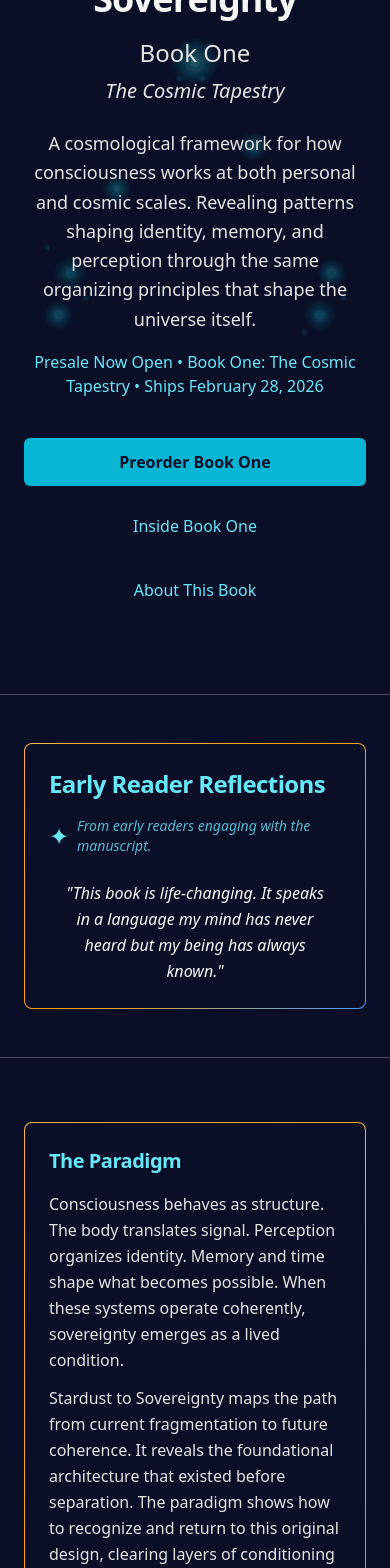
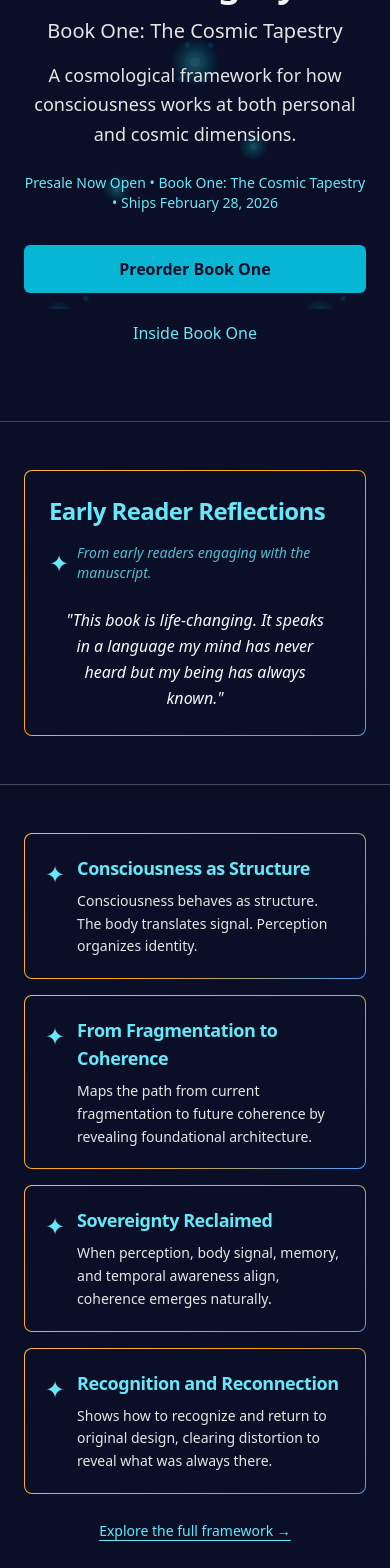
Before and after one commit to GgStardust/s2s-frontend-s2s-website, a Next.js app: page / in a window 390 px wide. Shown: the part 360-1928 px from the top of the page. Built offline with nearby package versions, Linux system fonts and the light colour scheme; no server answers.

Commit message:
Redesign homepage for mobile-first layout: replace boxes with concept cards, condense About This Publication, update hero subheader

```diff
--- a/app/globals.css
+++ b/app/globals.css
@@ -724,3 +724,8 @@ body {
     filter: brightness(0.4);
   }
 }
+
+/* Triangle clip-path for abstract card shapes */
+.clip-path-triangle {
+  clip-path: polygon(50% 0%, 0% 100%, 100% 100%);
+}
--- a/app/page.tsx
+++ b/app/page.tsx
@@ -4,7 +4,7 @@ import Button from '@/components/ui/Button';
 import NewsletterSignup from '@/components/NewsletterSignup';
 import PresaleBanner from '@/components/PresaleBanner';
 import TestimonialsTicker from '@/components/TestimonialsTicker';
-import { PRESALE_INFO, BOOK_DESCRIPTIONS, BUTTON_LABELS, HOMEPAGE_SECTIONS } from '@/lib/content';
+import { PRESALE_INFO, BOOK_DESCRIPTIONS, BUTTON_LABELS, CONCEPT_CARDS } from '@/lib/content';
 
 export const metadata: Metadata = {
   title: {
@@ -33,33 +33,27 @@ export default function HomePage() {
         <PresaleBanner variant="full" />
       </section>
 
-      {/* Hero Section */}
-      <section className="max-w-6xl mx-auto py-20 px-6">
+      {/* Hero Section - Minimalist */}
+      <section className="max-w-6xl mx-auto py-16 lg:py-20 px-6">
         <div className="text-center">
-          <h1 className="text-4xl lg:text-5xl font-semibold mb-4 text-stone-100 leading-tight tracking-tight">
+          <h1 className="text-4xl lg:text-5xl font-semibold mb-3 text-stone-100 leading-tight tracking-tight">
             Stardust to Sovereignty
           </h1>
-          <h2 className="text-2xl lg:text-3xl font-light mb-2 text-stone-200">
-            Book One
+          <h2 className="text-xl lg:text-2xl font-light mb-4 text-stone-200">
+            Book One: The Cosmic Tapestry
           </h2>
-          <h3 className="text-xl lg:text-2xl font-light mb-6 text-stone-200 italic">
-            The Cosmic Tapestry
-          </h3>
-          <p className="text-lg lg:text-xl leading-relaxed text-stone-200 max-w-2xl mx-auto mb-4">
-            {BOOK_DESCRIPTIONS.bookOne.subtitleExtended}
+          <p className="text-lg lg:text-xl leading-relaxed text-stone-200 max-w-2xl mx-auto mb-6">
+            A cosmological framework for how consciousness works at both personal and cosmic dimensions.
           </p>
-          <p className="text-base text-cyan-300 mb-8 font-medium">
+          <p className="text-sm text-cyan-300 mb-8 font-medium">
             {PRESALE_INFO.announcement}
           </p>
-          <div className="flex flex-col sm:flex-row gap-4 justify-center mt-10">
+          <div className="flex flex-col sm:flex-row gap-4 justify-center">
             <Button href="/preorder" variant="primary">
               {BUTTON_LABELS.preorder}
             </Button>
             <Button href="/books" variant="secondary">
               {BUTTON_LABELS.insideBook}
-            </Button>
-            <Button href="/about-the-book" variant="tertiary">
-              {BUTTON_LABELS.aboutBook}
             </Button>
           </div>
         </div>
@@ -87,114 +81,50 @@ export default function HomePage() {
         </div>
       </section>
 
-      {/* Two Box Grid: Paradigm and Glimpse */}
-      <section className="max-w-6xl mx-auto py-16 lg:py-24 border-t border-stone-300/30 px-6">
-        <div className="grid grid-cols-1 md:grid-cols-2 gap-6">
-          {/* Box 1: The Paradigm */}
-          <div className="terminator-border">
-            <div className="p-6 bg-cosmic-blue rounded-lg h-full">
-              <h2 className="text-xl lg:text-2xl font-semibold tracking-tight text-cyan-300 mb-4">
-                The Paradigm
-              </h2>
-              <p className="text-base leading-relaxed text-stone-200 mb-3">
-                {HOMEPAGE_SECTIONS.paradigm.paragraph1}
-              </p>
-              <p className="text-base leading-relaxed text-stone-200 mb-4">
-                {HOMEPAGE_SECTIONS.paradigm.paragraph2}
-              </p>
-              <Link href="/about-the-book" className="text-cyan-300 hover:text-cyan-200 underline underline-offset-4 text-sm inline-block">
-                The full paradigm →
-              </Link>
+      {/* Concept Cards Grid - Mobile Optimized */}
+      <section className="max-w-6xl mx-auto py-12 lg:py-16 border-t border-stone-300/30 px-6">
+        <div className="grid grid-cols-1 sm:grid-cols-2 gap-4 lg:gap-6">
+          {CONCEPT_CARDS.map((card, index) => (
+            <div key={index} className="terminator-border">
+              <div className="p-5 bg-cosmic-blue rounded-lg h-full">
+                <div className="flex items-start gap-3">
+                  <span className="text-cyan-300 text-2xl flex-shrink-0 mt-1">{card.icon}</span>
+                  <div>
+                    <h3 className="text-lg font-semibold tracking-tight text-cyan-300 mb-2">
+                      {card.headline}
+                    </h3>
+                    <p className="text-sm leading-relaxed text-stone-200">
+                      {card.description}
+                    </p>
+                  </div>
+                </div>
+              </div>
             </div>
-          </div>
-
-          {/* Box 2: A Glimpse Into The Manuscript */}
-          <div className="terminator-border">
-            <div className="p-6 bg-cosmic-blue rounded-lg h-full">
-              <h2 className="text-xl lg:text-2xl font-semibold tracking-tight text-cyan-300 mb-4">
-                A Glimpse Into The Manuscript
-              </h2>
-              <p className="text-base leading-relaxed text-stone-200 mb-3 font-medium">
-                {HOMEPAGE_SECTIONS.glimpse.paragraph1}
-              </p>
-              <p className="text-base leading-relaxed text-stone-200 mb-3">
-                {HOMEPAGE_SECTIONS.glimpse.paragraph2}
-              </p>
-              <p className="text-base leading-relaxed text-stone-200 mb-4">
-                {HOMEPAGE_SECTIONS.glimpse.paragraph3}
-              </p>
-              <Link href="/books" className="text-cyan-300 hover:text-cyan-200 underline underline-offset-4 text-sm inline-block">
-                Read more excerpts →
-              </Link>
-            </div>
-          </div>
+          ))}
+        </div>
+        <div className="text-center mt-6">
+          <Link href="/about-the-book" className="text-cyan-300 hover:text-cyan-200 underline underline-offset-4 text-sm inline-block">
+            Explore the full framework →
+          </Link>
         </div>
       </section>
 
-      {/* About This Work - Celebratory */}
-      <section className="max-w-6xl mx-auto py-16 lg:py-24 border-t border-stone-300/30 px-6">
+      {/* About This Publication - Presale & Self-Publishing */}
+      <section className="max-w-6xl mx-auto py-12 lg:py-16 border-t border-stone-300/30 px-6">
         <div className="terminator-border">
-          <div className="p-8 bg-cosmic-blue rounded-lg">
-            <div className="grid grid-cols-1 lg:grid-cols-5 gap-8">
-              <div className="lg:col-span-2">
-                <h2 className="text-2xl lg:text-3xl font-semibold tracking-tight text-cyan-300 mb-2">
-                  About This Work
-        </h2>
-                <div className="flex items-center gap-2 mt-4">
-                  <span className="text-cyan-300 text-2xl">✦</span>
-                  <span className="text-sm text-cyan-300/80 italic">A translation of lived experience</span>
-                </div>
-              </div>
-              <div className="lg:col-span-3 space-y-4">
-                <div className="border-l-2 border-cyan-400/50 pl-4">
-                  <p className="text-base leading-relaxed text-stone-200 mb-2">
-                    <strong className="text-cyan-300">Why Self-Published:</strong>
-                  </p>
-                  <p className="text-base leading-relaxed text-stone-200">
-                    Preserves the system exactly as it emerged, without editorial mediation. Every word maintains what appeared through direct encounter.
-                  </p>
-                </div>
-                <div className="border-l-2 border-cyan-400/50 pl-4">
-                  <p className="text-base leading-relaxed text-stone-200 mb-2">
-                    <strong className="text-cyan-300">What Makes This Different:</strong>
-                  </p>
-                  <p className="text-base leading-relaxed text-stone-200">
-                    Shows how consciousness operates as structure. When you recognize and align with your internal design, fragmentation decreases, clarity increases, and coherence emerges naturally.
-                  </p>
-                </div>
-                <div className="border-l-2 border-cyan-400/50 pl-4">
-                  <p className="text-base leading-relaxed text-stone-200 mb-2">
-                    <strong className="text-cyan-300">Your Preorder Matters:</strong>
-                  </p>
-                  <p className="text-base leading-relaxed text-stone-200">
-                    Supports the first printing and reserves your First Edition copy. Order before February 28, 2026.
-                  </p>
-                </div>
-              </div>
-            </div>
-          </div>
-        </div>
-      </section>
-
-      {/* Begin Your Journey */}
-      <section className="max-w-6xl mx-auto py-16 lg:py-24 border-t border-stone-300/30 px-6">
-        <div className="terminator-border">
-          <div className="p-8 bg-cosmic-blue rounded-lg">
-            <div className="text-center">
-              <h2 className="text-2xl lg:text-3xl font-semibold tracking-tight text-cyan-300 mb-4">
-                Reserve Your First Edition Copy
+          <div className="p-6 bg-cosmic-blue rounded-lg">
+            <div className="text-center max-w-2xl mx-auto">
+              <h2 className="text-xl lg:text-2xl font-semibold tracking-tight text-cyan-300 mb-4">
+                About This Publication
               </h2>
-              <p className="text-base leading-relaxed text-stone-200 mb-4 max-w-2xl mx-auto">
-                Book One reveals how consciousness operates as structure: recognizing internal design, clearing distortion, and moving from fragmentation to coherence.
-              </p>
-              <p className="text-base leading-relaxed text-stone-200 mb-6 max-w-2xl mx-auto">
-                Reserve your First Edition copy before February 28, 2026.
+              <p className="text-sm leading-relaxed text-stone-200 mb-6">
+                Self-published to preserve the writing and system without compromise. No editorial mediation. The framework appears exactly as intended.
               </p>
               <div className="flex flex-col sm:flex-row gap-4 justify-center">
-                <Button href="/preorder" variant="primary" className="text-lg">
+                <Button href="/preorder" variant="primary">
                   Preorder Book One →
                 </Button>
-                <Button href="/books" variant="secondary" className="text-lg">
+                <Button href="/books" variant="secondary">
                   Inside Book One →
                 </Button>
               </div>
--- a/lib/content.ts
+++ b/lib/content.ts
@@ -31,7 +31,7 @@ export const BOOK_DESCRIPTIONS = {
   bookOne: {
     short: "Book One: The Cosmic Tapestry",
     subtitle: "A cosmological framework for understanding how consciousness, the body, and identity function.",
-    subtitleExtended: "A cosmological framework for how consciousness works at both personal and cosmic scales. Revealing patterns shaping identity, memory, and perception through the same organizing principles that shape the universe itself.",
+    subtitleExtended: "A cosmological framework for how consciousness works at both personal and cosmic dimensions. Revealing patterns shaping identity, memory, and perception through the same organizing principles that shape the universe itself.",
     full: "Book One is a cosmological field report and foundational manual. It reveals the structure of the Sovereign System and constellation of intelligences that shape coherent human identity.",
     fullWithSystem: "Book One is a cosmological field report and foundational manual. It reveals the structure of the Sovereign System and constellation of intelligences that shape coherent human identity.",
   },
@@ -113,3 +113,27 @@ export const SECTION_HEADINGS = {
   aboutThisWork: "About This Work",
   reserveCopy: "Reserve Your First Edition Copy",
 } as const;
+
+// Concept Cards for Homepage (Mobile-Optimized)
+export const CONCEPT_CARDS = [
+  {
+    icon: "✦",
+    headline: "Consciousness as Structure",
+    description: "Consciousness behaves as structure. The body translates signal. Perception organizes identity.",
+  },
+  {
+    icon: "✦",
+    headline: "From Fragmentation to Coherence",
+    description: "Maps the path from current fragmentation to future coherence by revealing foundational architecture.",
+  },
+  {
+    icon: "✦",
+    headline: "Sovereignty Reclaimed",
+    description: "When perception, body signal, memory, and temporal awareness align, coherence emerges naturally.",
+  },
+  {
+    icon: "✦",
+    headline: "Recognition and Reconnection",
+    description: "Shows how to recognize and return to original design, clearing distortion to reveal what was always there.",
+  },
+] as const;
```
